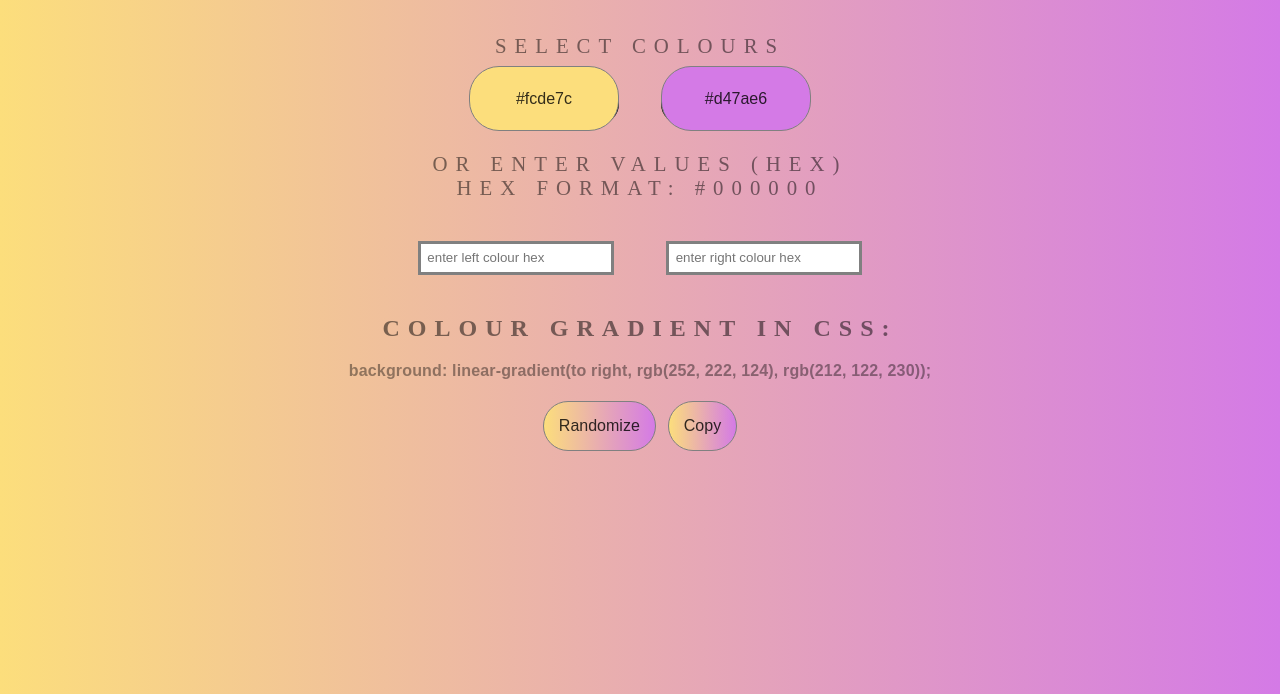
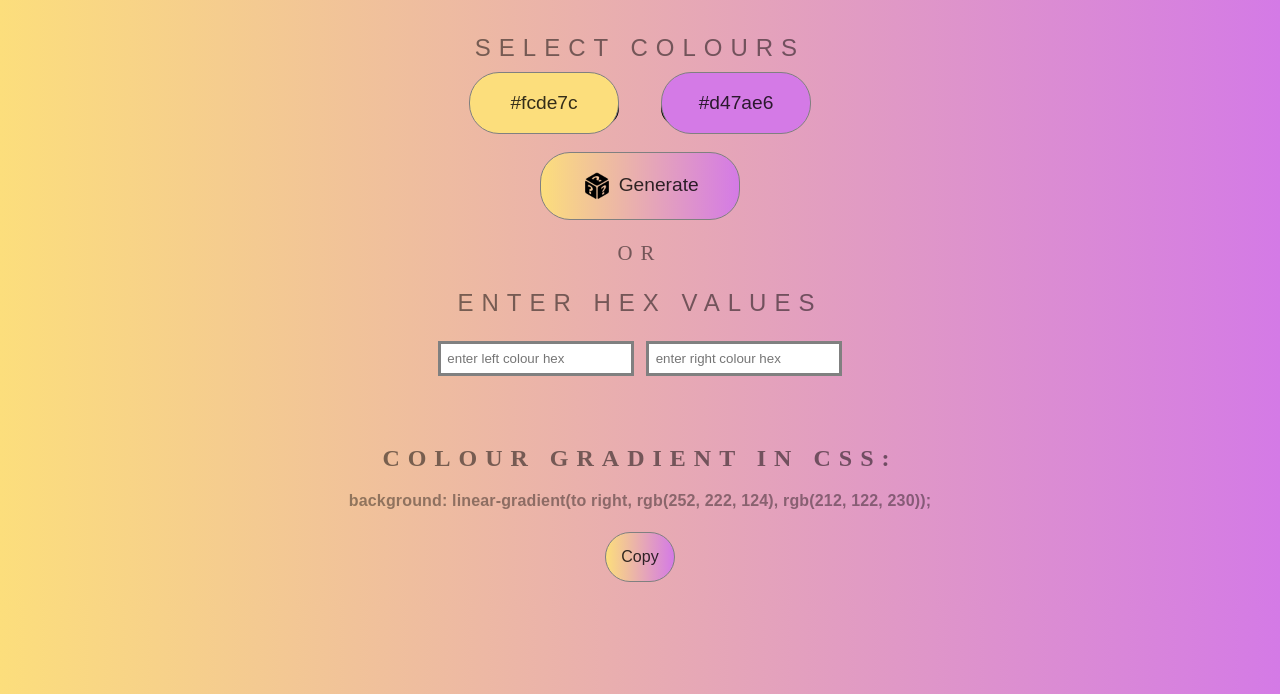
Before and after one commit to mklaso/gradient-generator, a website: page index.html in a window 1280 px wide. Shown: the part 106-800 px from the top of the page. Drawn offline with Linux system fonts and the light colour scheme.

Commit message:
added image + updated styling.

```diff
--- a/index.html
+++ b/index.html
@@ -12,23 +12,27 @@
 
 <body id="gradient">
     <h1>Gradient Generator</h1>
-    <p>Select colours</p>
+    <p class="emphasized">Select colours</p>
         <div class="test">
             <input class="underColours" id ="first" type="color" name="color1" value=#fcde7c>
             <input class="underColours" id ="second" type="color" name="color2" value=#d47ae6>
         </div>
     <button id="overlapL"></button>
-    <button id="overlapR"></button>
-    <p>Or enter values (HEX) <br>
-        hex format: #000000</p>
+    <button id="overlapR"></button><br><br>
+    <button id="random">
+        <img src="random_die.png" alt="dice icon" height = "32" width = "32" id="dice"/>
+        Generate
+    </button>
 
+    <p>OR</p>
+
+    <p class="emphasized">Enter HEX Values</p>
     <input class='input1' type='text' placeholder='enter left colour hex'>
     <input class='input2' type='text' placeholder='enter right colour hex'>
     <h2>Colour gradient in CSS:</h2>
 
     <h3></h3>
     <h4>
-        <button id="random">Randomize</button>
         <button id='copy' type="button">Copy</button>
     </h4>
 
--- a/styles.css
+++ b/styles.css
@@ -49,12 +49,13 @@ button {
     background: rgba(0, 0, 0, 1);
     border: 0px;
     border-radius: 50px;
-    padding: 1.5em;
+    padding: 1.33em;
     margin-left: 15px;
     margin-right: 15px;
     margin-bottom: -60px;
     margin-top: 5px;
     width: 110px;
+    cursor: pointer;
 }
 
 .test {
@@ -65,11 +66,11 @@ button {
 
 #overlapL,
 #overlapR {
-    font: 1em 'Raleway', sans-serif;
+    font: 150 1.2em 'Raleway', sans-serif;
     color: rgba(0, 0, 0, .8);
     border-radius: 30px;
     border: 1.5px solid grey;
-    padding: 1.4em;
+    padding: 1em;
     margin-top: -100px;
     margin-left: 15px;
     margin-right: 15px;
@@ -77,6 +78,22 @@ button {
     width: 150px;
     pointer-events: none;
 
+}
+
+#random {
+    font: 300 1.2em 'Raleway', sans-serif;
+    padding: 0.9em;
+    width: 200px;
+    text-align: center;
+    cursor: pointer;
+}
+
+#dice {
+    vertical-align: middle;
+}
+
+.emphasized {
+    font: 500 1.5em 'Raleway', sans-serif;
 }
 
 button:hover {
@@ -88,5 +105,6 @@ button:hover {
 .input2 {
     padding: 0.5em;
     border: solid grey;
-    margin: 20px
+    margin-bottom: 50px;
+
 }
```
Also changed, not shown: random_die.png (added).
